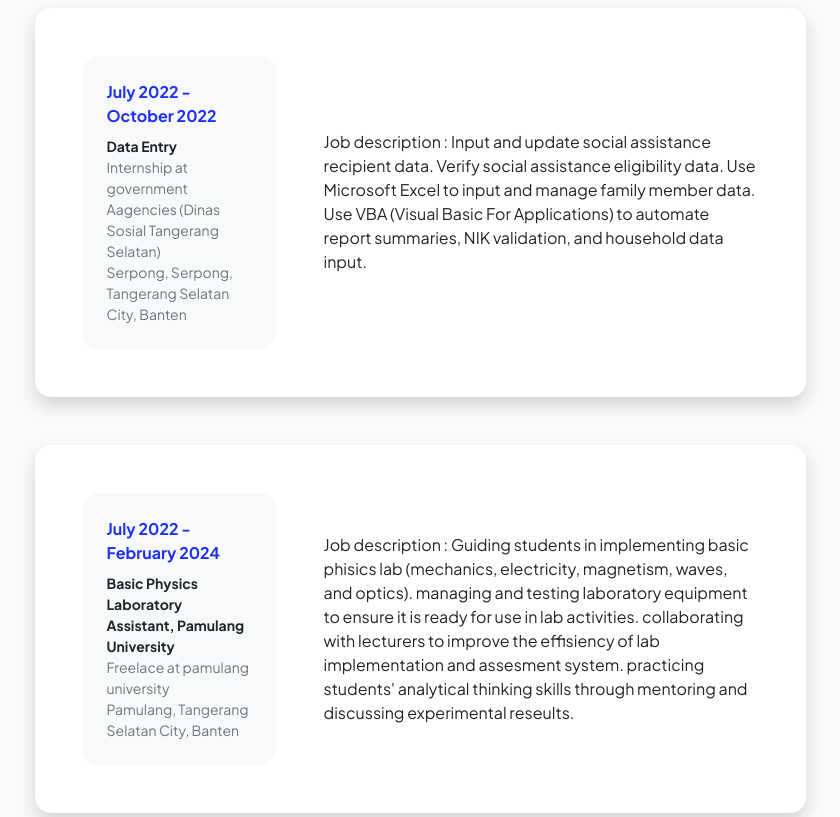
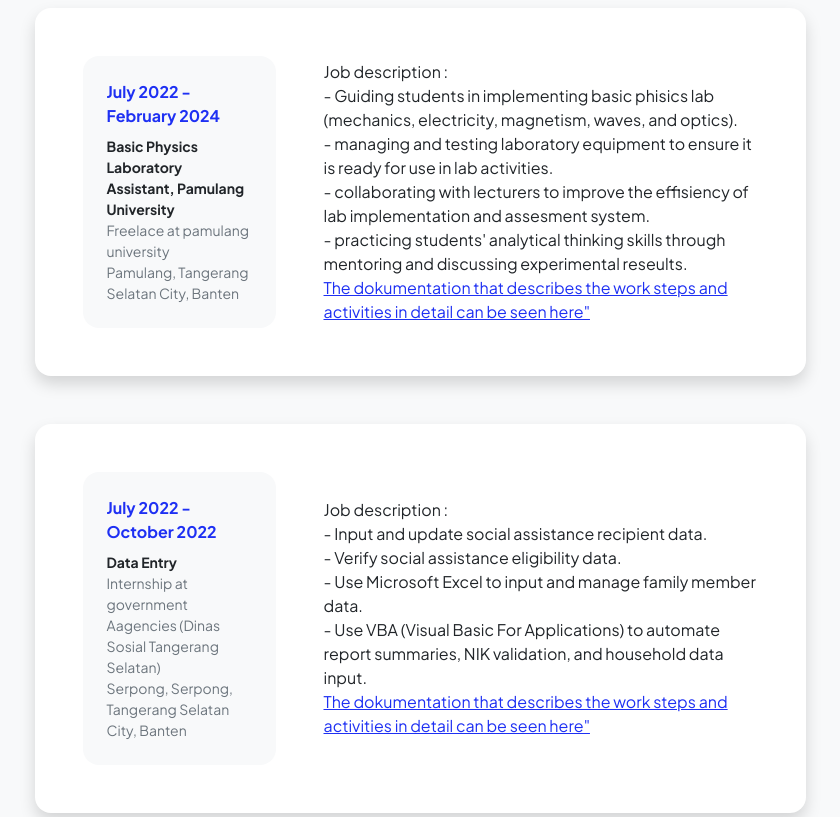
Before and after one commit to saputrawirahadi194-spec/Saputra, a plain HTML site: page resume.html in a window 1280 px wide. Shown: the part 300-1117 px from the top of the page, without its empty margins (220-1060 px from the left). Drawn offline with nearby package versions, Linux system fonts and the light colour scheme.

Commit message:
perbaikan

```diff
--- a/resume.html
+++ b/resume.html
@@ -47,13 +47,35 @@
                                 <h2 class="text-primary fw-bolder mb-0">Experience</h2>
                                 <!-- Download resume button-->
                                 <!-- Note: Set the link href target to a PDF file within your project-->
-                                <a class="btn btn-primary px-4 py-3" href="#!">
+                                <a class="btn btn-primary px-4 py-3" href="https://drive.google.com/file/d/1gUAKHeAms2-SfwV2QC60TTTonozPBTfS/view?usp=sharing">
                                     <div class="d-inline-block bi bi-download me-2"></div>
                                     Download Resume
                                 </a>
                             </div>
                             <!-- Experience Card 1-->
-                            <div class="card shadow border-0 rounded-4 mb-5">
+                             <div class="card shadow border-0 rounded-4 mb-5">
+                                <div class="card-body p-5">
+                                    <div class="row align-items-center gx-5">
+                                        <div class="col text-center text-lg-start mb-4 mb-lg-0">
+                                            <div class="bg-light p-4 rounded-4">
+                                                <div class="text-primary fw-bolder mb-2">July 2022 - February 2024</div>
+                                                <div class="small fw-bold">Basic Physics Laboratory Assistant, Pamulang University</div>
+                                                <div class="small text-muted">Freelace at pamulang university</div>
+                                                <div class="small text-muted">Pamulang, Tangerang Selatan City, Banten</div>
+                                            </div>
+                                        </div>
+                                        <div class="col-lg-8"><div>Job description :</div>
+                                           <div>- Guiding students in implementing basic phisics lab (mechanics, electricity, magnetism, waves, and optics). </div>
+                                           <div>- managing and testing laboratory equipment to ensure it is ready for use in lab activities.</div>
+                                            <div>- collaborating with lecturers to improve the effisiency of lab implementation and assesment system.</div>
+                                            <div>- practicing students' analytical thinking skills through mentoring and discussing experimental reseults.</div>
+                                            <div> <a href="https://saputrawirahadi194-spec.github.io/G1/">The dokumentation that describes the work steps and activities in detail can be seen here"</a></div>
+                                        </div>
+                                    </div>
+                                  </div>
+                                </div>
+                            <!-- Experience Card 2-->
+                                <div class="card shadow border-0 rounded-4 mb-5">
                                 <div class="card-body p-5">
                                     <div class="row align-items-center gx-5">
                                         <div class="col text-center text-lg-start mb-4 mb-lg-0">
@@ -64,33 +86,13 @@
                                                 <div class="small text-muted">Serpong, Serpong, Tangerang Selatan City, Banten</div>
                                             </div>
                                         </div>
-                                        <div class="col-lg-8"><div>Job description :
-                                            Input and update social assistance recipient data.
-                                             Verify social assistance eligibility data.
-                                             Use Microsoft Excel to input and manage family member data.
-                                             Use VBA (Visual Basic For Applications) to automate report summaries, NIK validation, and household data input.
-                                        </div></div>
-                                    </div>
-                                </div>
-                            </div>
-                            <!-- Experience Card 2-->
-                            <div class="card shadow border-0 rounded-4 mb-5">
-                                <div class="card-body p-5">
-                                    <div class="row align-items-center gx-5">
-                                        <div class="col text-center text-lg-start mb-4 mb-lg-0">
-                                            <div class="bg-light p-4 rounded-4">
-                                                <div class="text-primary fw-bolder mb-2">July 2022 - February 2024</div>
-                                                <div class="small fw-bolder">Basic Physics Laboratory Assistant, Pamulang University</div>
-                                                <div class="small text-muted">Freelace at pamulang university</div>
-                                                <div class="small text-muted">Pamulang, Tangerang Selatan City, Banten</div>
-                                            </div>
-                                        </div>
-                                        <div class="col-lg-8"><div>Job description :
-                                            Guiding students in implementing basic phisics lab (mechanics, electricity, magnetism, waves, and optics).
-                                            managing and testing laboratory equipment to ensure it is ready for use in lab activities.
-                                            collaborating with lecturers to improve the effisiency of lab implementation and assesment system.
-                                            practicing students' analytical thinking skills through mentoring and discussing experimental reseults.
-                                        </div></div>
+                                        <div class="col-lg-8"><div>Job description :</div>
+                                           <div>- Input and update social assistance recipient data.</div>
+                                            <div>- Verify social assistance eligibility data.</div>
+                                            <div>- Use Microsoft Excel to input and manage family member data.</div>
+                                             <div>- Use VBA (Visual Basic For Applications) to automate report summaries, NIK validation, and household data input. </div>
+                                             <div> <a href="https://saputrawirahadi194-spec.github.io/G2/">The dokumentation that describes the work steps and activities in detail can be seen here"</a></div>
+                                         </div>
                                     </div>
                                 </div>
                             </div>
@@ -230,12 +232,11 @@
             <div class="container px-5">
                 <div class="row align-items-center justify-content-between flex-column flex-sm-row">
                     <div class="col-auto"><div class="small m-0">Data Analyst &copy; Wira Hadi Saputra 2025</div></div>
-                    <div class="col-auto">
-                        <a class="small" href="https://mailto:saputrawirahadi194@gmail.com/">Email</a>
+                      <div class="col-auto">
+                        <a class="small" href="https://wa.me/6285719207087/">Whatsapp</a>
                         <span class="mx-1">&middot;</span>
-                        <a class="small" href="https://wa.me/6285719207087/">Whatsapp</a>
+                     <a class="small" href="contact.html">Email</a>
                 </div>
-            </div>
         </footer>
         <!-- Bootstrap core JS-->
         <script src="https://cdn.jsdelivr.net/npm/bootstrap@5.2.3/dist/js/bootstrap.bundle.min.js"></script>
```
Also changed, not shown: contact.html (+3 -6 lines), index.html (+4 -6 lines), projects.html (+25 -9 lines), assets/aa.png (added), assets/aa1.png (added), assets/full.png (added).
